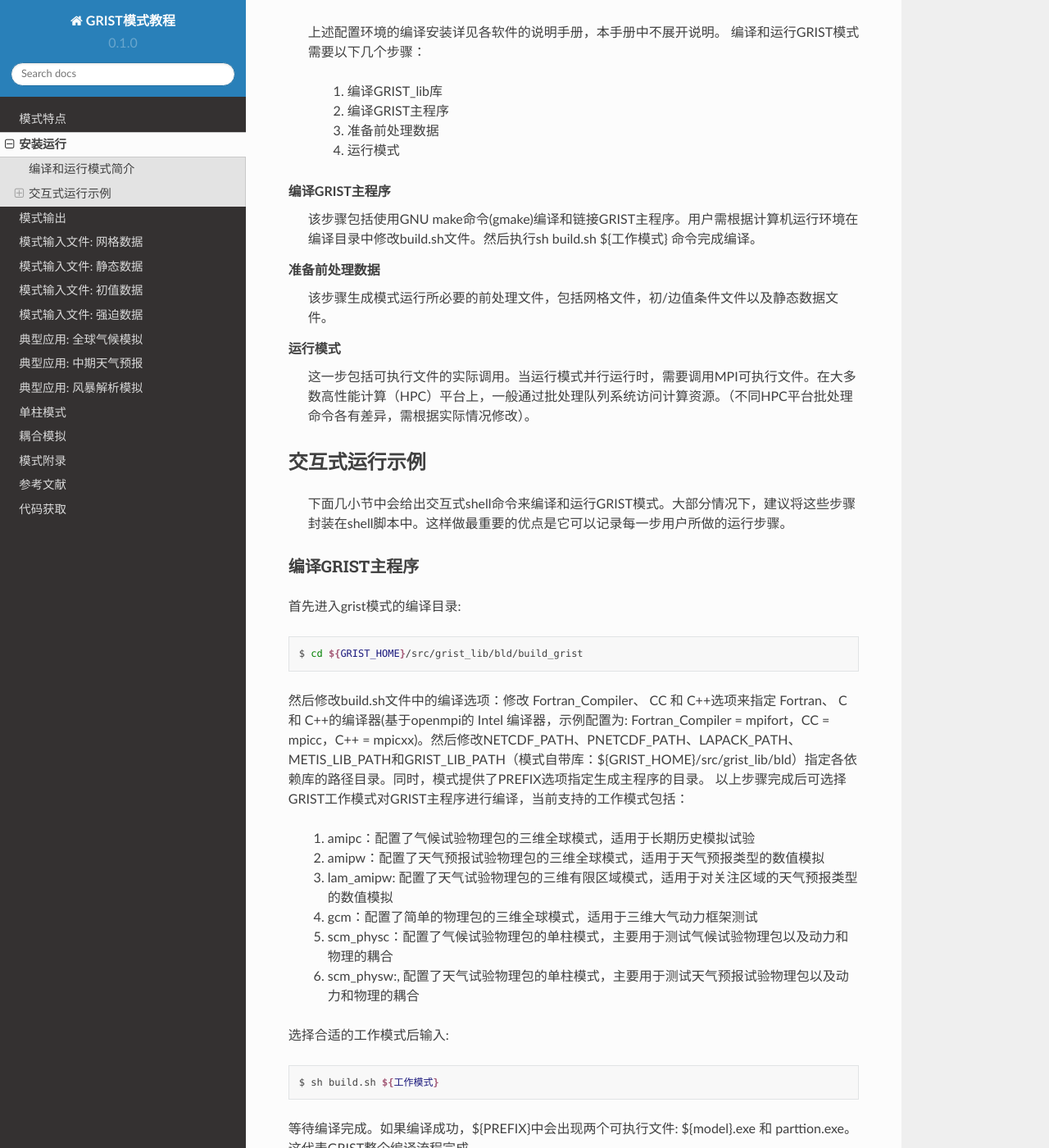
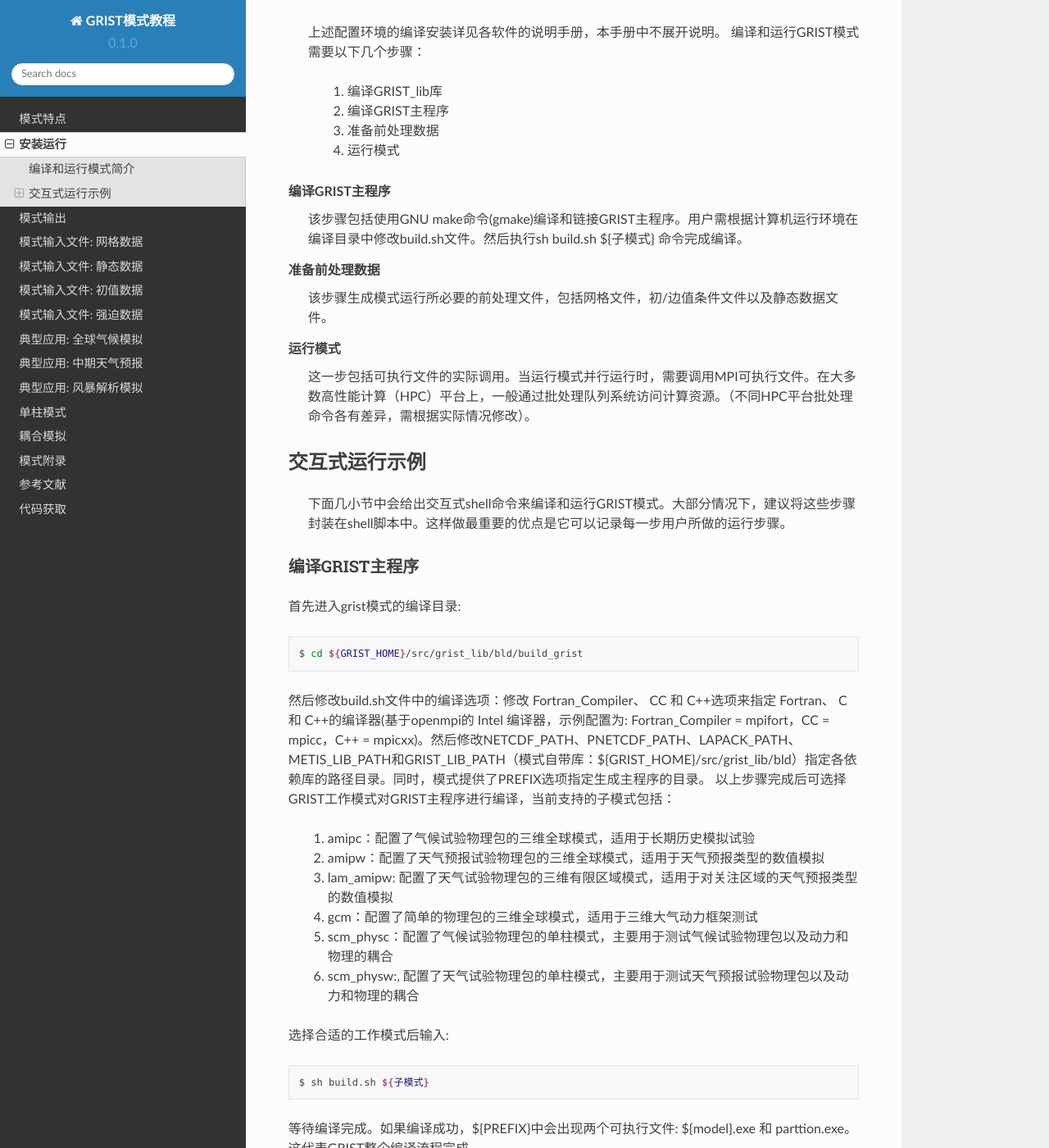
Before and after one commit to GRIST-Dev/GRIST_Tutorial, a Sphinx documentation site: the page built from docs/source/install.rst, in a window 1280 px wide and 1400 px high, scrolled down 439 px. Shown: the whole window at 82% size. Built offline with Sphinx 7.4.7 and the Read the Docs theme 2.0.0, drawn with Linux system fonts in a browser that asks for light colours.

Commit message:
Update install.rst

```diff
--- a/docs/source/install.rst
+++ b/docs/source/install.rst
@@ -18,7 +18,7 @@
     #. 运行模式
 
 编译GRIST主程序
-  该步骤包括使用GNU make命令(gmake)编译和链接GRIST主程序。用户需根据计算机运行环境在编译目录中修改build.sh文件。然后执行sh build.sh ${工作模式} 命令完成编译。
+  该步骤包括使用GNU make命令(gmake)编译和链接GRIST主程序。用户需根据计算机运行环境在编译目录中修改build.sh文件。然后执行sh build.sh ${子模式} 命令完成编译。
 
 准备前处理数据
   该步骤生成模式运行所必要的前处理文件，包括网格文件，初/边值条件文件以及静态数据文件。
@@ -39,7 +39,7 @@
   $ cd ${GRIST_HOME}/src/grist_lib/bld/build_grist
 
 然后修改build.sh文件中的编译选项：修改 Fortran_Compiler、 CC 和 C++选项来指定 Fortran、 C 和 C++的编译器(基于openmpi的 Intel 编译器，示例配置为: Fortran_Compiler = mpifort，CC = mpicc，C++ = mpicxx)。然后修改NETCDF_PATH、PNETCDF_PATH、LAPACK_PATH、METIS_LIB_PATH和GRIST_LIB_PATH（模式自带库：${GRIST_HOME}/src/grist_lib/bld）指定各依赖库的路径目录。同时，模式提供了PREFIX选项指定生成主程序的目录。
-以上步骤完成后可选择GRIST工作模式对GRIST主程序进行编译，当前支持的工作模式包括：
+以上步骤完成后可选择GRIST工作模式对GRIST主程序进行编译，当前支持的子模式包括：
       #. amipc：配置了气候试验物理包的三维全球模式，适用于长期历史模拟试验
       #. amipw：配置了天气预报试验物理包的三维全球模式，适用于天气预报类型的数值模拟
       #. lam_amipw: 配置了天气试验物理包的三维有限区域模式，适用于对关注区域的天气预报类型的数值模拟
@@ -50,7 +50,7 @@
 
 .. code-block:: bash
 
-    $ sh build.sh ${工作模式}
+    $ sh build.sh ${子模式}
 
 等待编译完成。如果编译成功，${PREFIX}中会出现两个可执行文件: ${model}.exe 和 parttion.exe。这代表GRIST整个编译流程完成。
 
```
